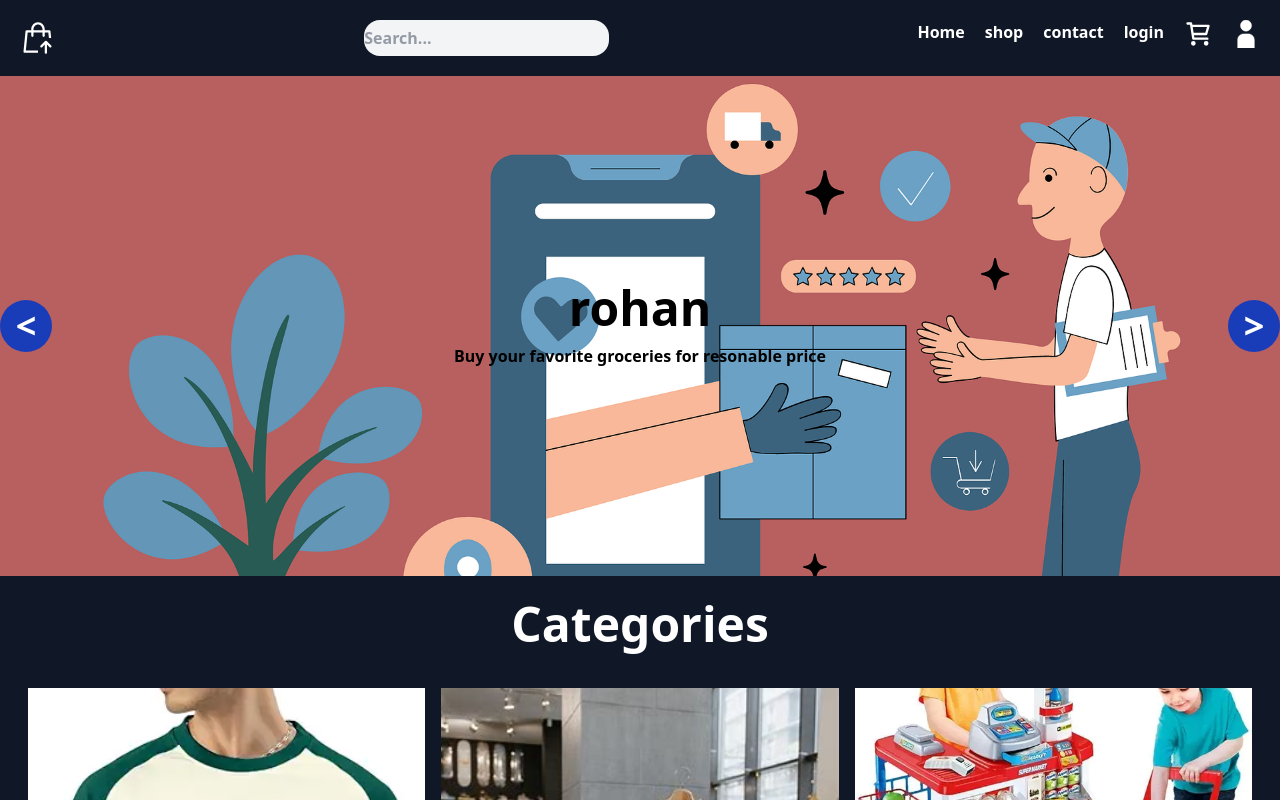
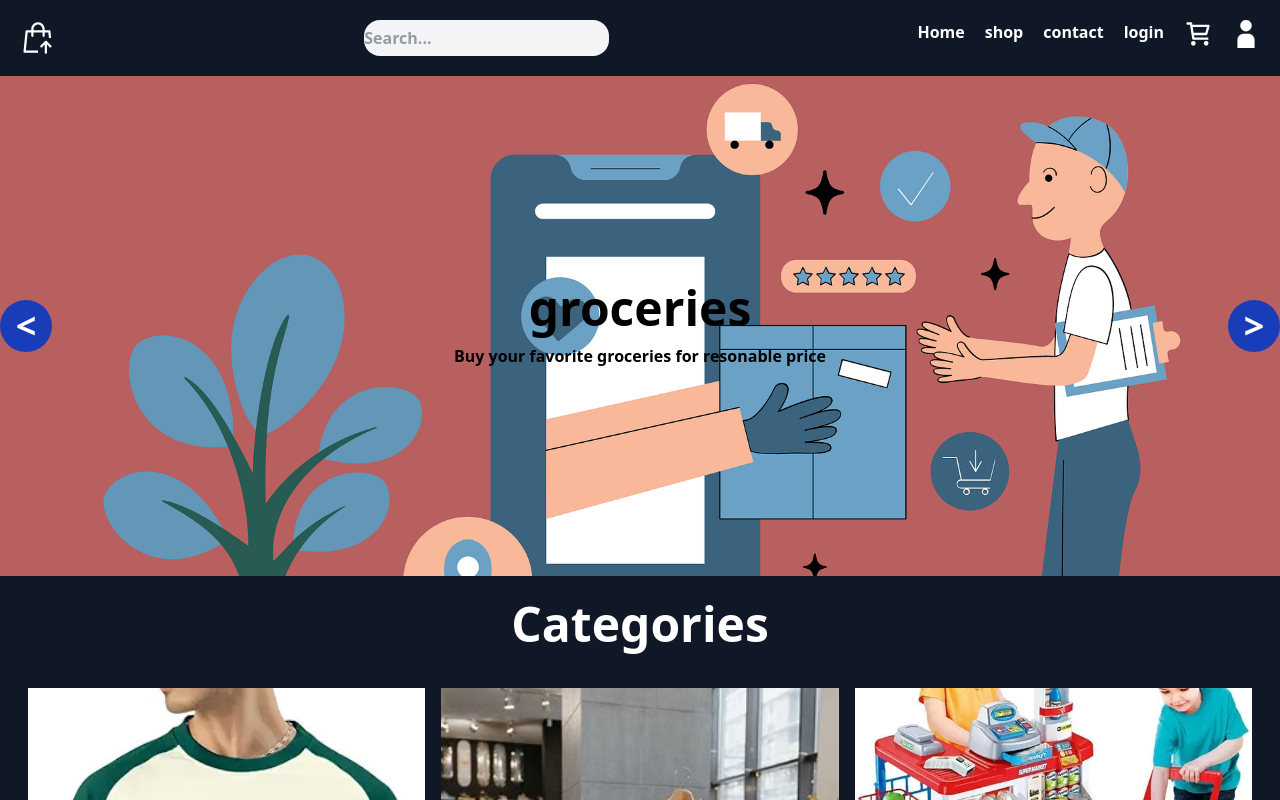
Before and after one commit to abhinandjalaraj/frontend, a Next.js app: page / in a window 1280 px wide. Shown: the top 800 px of the page. Built offline with nearby package versions, Linux system fonts and the light colour scheme.

Commit message:
Update Carousal.tsx

```diff
--- a/src/app/_components/Carousal.tsx
+++ b/src/app/_components/Carousal.tsx
@@ -13,7 +13,7 @@ const Carousal = () => {
   const gallery = [
     {
       image: image1,
-      title: "rohan ",
+      title: "groceries",
       subtitle: "Buy your favorite groceries for resonable price ",
     },
     {
```
